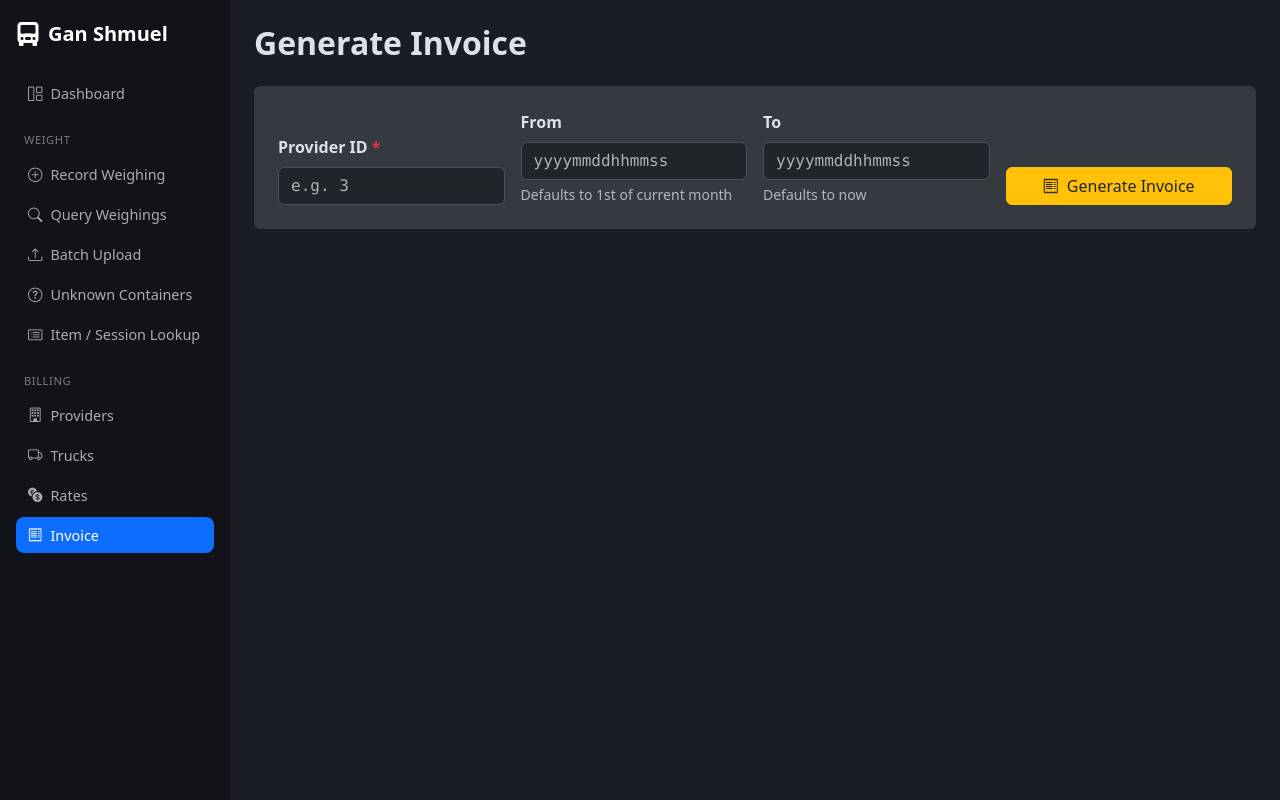
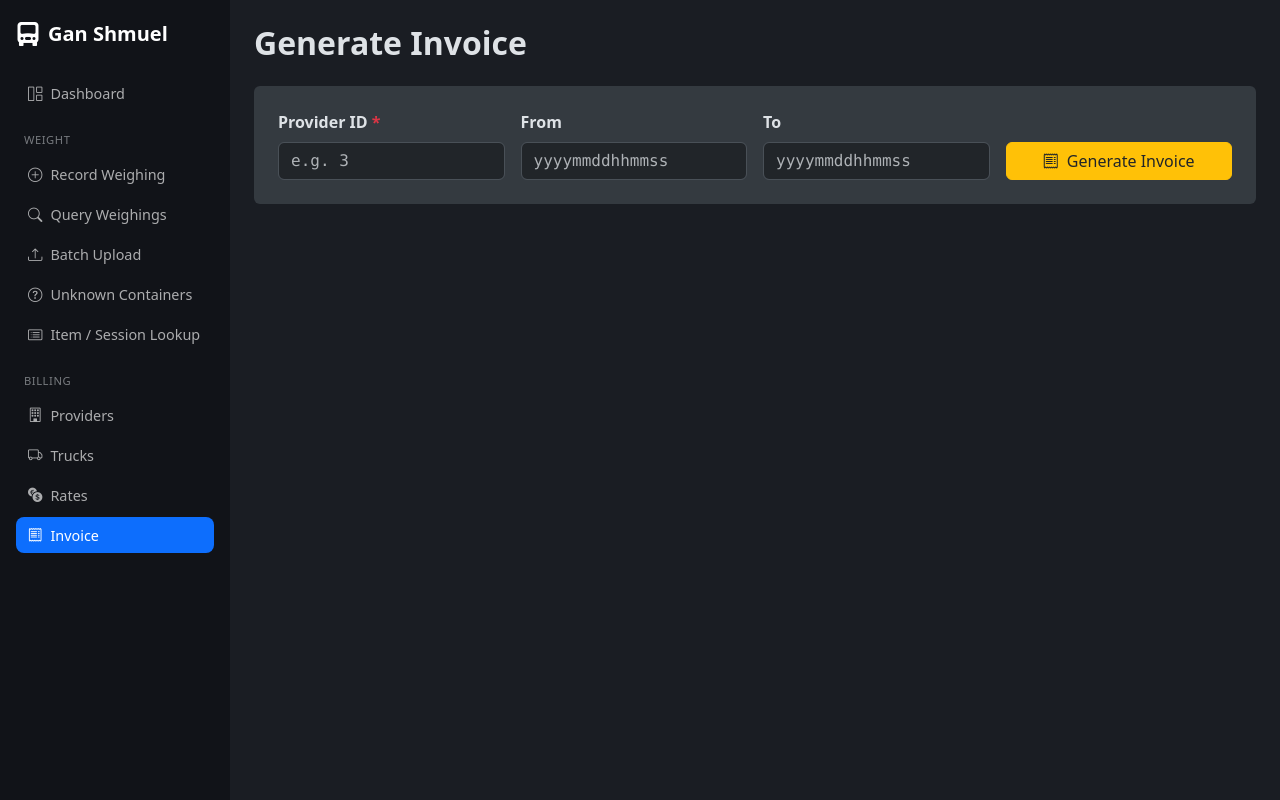
Before and after one commit to Steve-droid/Gan-Shmuel-Green, a Flask app: page /billing/bill in a window 1280 px wide. Run offline with Flask 3, Linux system fonts and the light colour scheme.

Commit message:
deleted unwnted messages

```diff
--- a/user-interface/templates/billing/bill.html
+++ b/user-interface/templates/billing/bill.html
@@ -17,13 +17,12 @@
         <label class="form-label fw-semibold">From</label>
         <input type="text" class="form-control font-monospace" name="from"
                placeholder="yyyymmddhhmmss" value="{{ args.get('from', '') }}">
-        <div class="form-text">Defaults to 1st of current month</div>
       </div>
       <div class="col-md-3">
         <label class="form-label fw-semibold">To</label>
         <input type="text" class="form-control font-monospace" name="to"
                placeholder="yyyymmddhhmmss" value="{{ args.get('to', '') }}">
-        <div class="form-text">Defaults to now</div>
+
       </div>
       <div class="col-md-3">
         <button type="submit" class="btn btn-warning w-100 text-dark">
```
